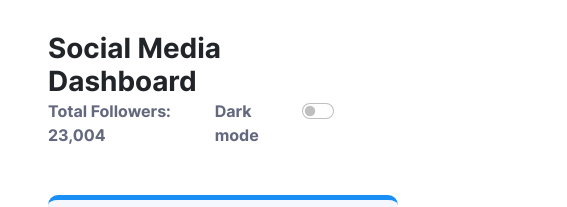
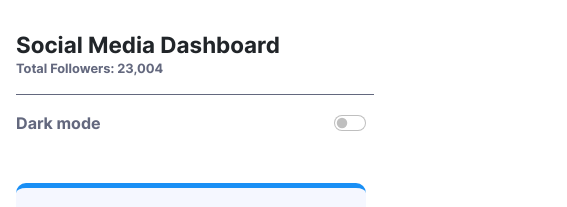
Before and after one commit to juliendymendes/dashboard-dark-mode, a Vue app: page / in a window 390 px wide. Shown: the top 207 px of the page, 567 px wide, since content can reach past the window. Built offline with nearby package versions, Linux system fonts and the light colour scheme.

Commit message:
ui: make components responsive

```diff
--- a/src/components/DarkModeButton.vue
+++ b/src/components/DarkModeButton.vue
@@ -1,6 +1,6 @@
 <template>
 
-	<div class="d-flex">
+	<div class="d-flex content">
 		<span class="dark-mode">Dark mode</span>
 		<div class="form-switch">
 			<input class="form-check-input" type="checkbox" role="switch" id="flexSwitchCheckDefault">
@@ -21,6 +21,17 @@
 	color: hsl(228, 12%, 44%);
 	margin-right: 1rem;
 }
+.content{
+	width: 100%;
+	justify-content: flex-end;
+}
+
+@media(max-width: 768px){
+	.content{
+		justify-content: space-between;
+
+	}
+}
 
 
 </style>
--- a/src/components/Header.vue
+++ b/src/components/Header.vue
@@ -2,10 +2,12 @@
 	<div class="header-content">
 		<h1>Social Media Dashboard</h1>
 
-		<div class="container-flex">
-			<span class="total-followers">Total Followers: 23,004</span>
+		<div class="grid-container">
 
-			<DarkModeButton/>
+				<span class="total-followers ">Total Followers: 23,004</span>
+				<div class="divider"></div >
+				<DarkModeButton />
+
 		</div>
 	</div>
 </template>
@@ -30,9 +32,52 @@ import DarkModeButton from './DarkModeButton.vue';
 	color: hsl(228, 12%, 44%);
 }
 
-.container-flex{
-	display: flex;
-	justify-content: space-between;
+.grid-container{
+	display: grid;
+	grid-template-columns: 1fr 1fr 1fr;
 }
 
+.grid-container :last-child{
+	justify-self: end;
+}
+
+
+
+@media(max-width: 768px){
+
+	.header-content h1{
+		font-size: 1.6rem;
+	}
+	.total-followers{
+		font-size: .8rem;
+	}
+
+	.grid-container{
+		display: grid;
+		grid-template-columns: 1fr;
+
+	}
+
+	.divider{
+		width: 100%;
+		height: 1px;
+		margin: 1rem 0;
+		background-color: hsl(228, 12%, 44%);
+	}
+
+	.grid-container :last-child{
+		justify-self: start;
+	}
+
+}
+
+@media(max-width: 478px){
+
+	.header-content{
+		margin: 2rem 1rem;
+	}
+	.header-content h1{
+		font-size: 1.4rem;
+	}
+}
 </style>
--- a/src/components/OverviewCardsContainer.vue
+++ b/src/components/OverviewCardsContainer.vue
@@ -76,6 +76,7 @@ import OverviewCard from './OverviewCard.vue';
 <style scoped>
 .content{
 	margin: 3rem 3rem;
+	display: grid;
 }
 
 .content h2{
@@ -91,10 +92,18 @@ import OverviewCard from './OverviewCard.vue';
 }
 
 
-@media (max-width: 767.98px) {
+@media (max-width: 768px) {
+	.content{
+		margin: 3rem 1rem;
+		display: grid;
+	}
+	.content h2{
+		font-size: 1.3rem;
+	}
 	.cards-container{
-		grid-template-columns: 1fr ;
+		grid-template-columns: 1fr;
 	}
 }
 
+
 </style>
--- a/src/components/SocialMediaCardsContainer.vue
+++ b/src/components/SocialMediaCardsContainer.vue
@@ -44,10 +44,22 @@ import SocialMediaCard from './SocialMediaCard.vue';
 }
 
 
+@media (max-width: 976px) {
+	.cards-container{
+		grid-template-columns: 1fr 1fr;
+	}
+}
 @media (max-width: 767.98px) {
 	.cards-container{
 		grid-template-columns: 1fr ;
 	}
 }
 
+@media(max-width: 478px){
+	.cards-container{
+		margin: 3rem 1rem;
+	}
+}
+
+
 </style>
```
